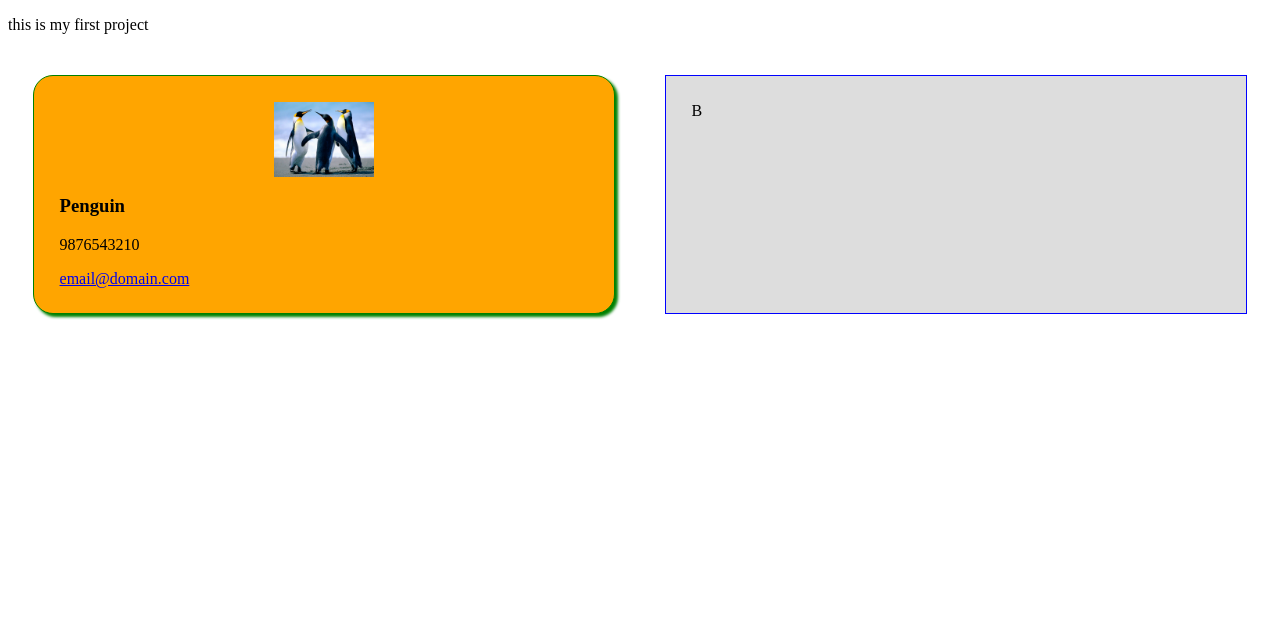
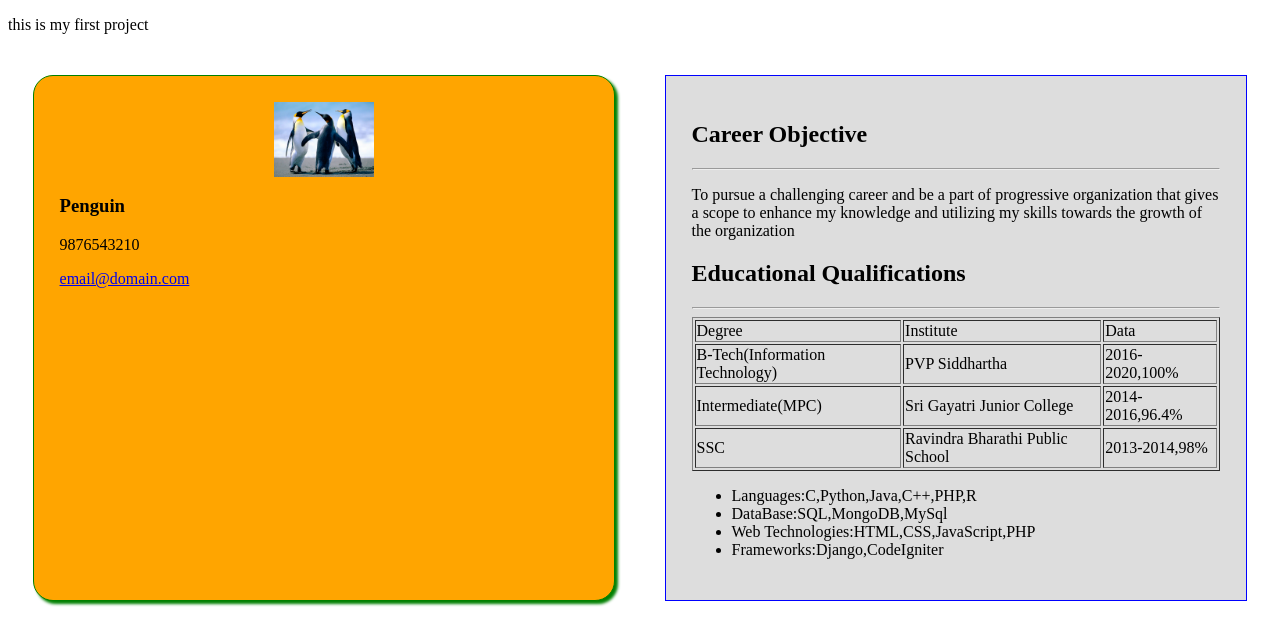
Before and after one commit to srija3010/Demo, a plain HTML site: page flexes.html in a window 1280 px wide. Drawn offline with Linux system fonts and the light colour scheme.

Commit message:
Added project

```diff
--- a/data.json
+++ b/data.json
@@ -3,5 +3,43 @@
     "name":"SRIJA",
     "label":"Student",
     "email":"padmanabhunisrija@gmail.com"
+  },
+  "career":{
+    "info":"To pursue a challenging career and be a part of progressive organization that gives a scope to enhance my knowledge and utilizing my skills towards the growth of the organization"
+  },
+  "education":[
+    {
+      "degree":"B-Tech(Information Technology)",
+    "institute":"PVP Siddhartha",
+    "data":["2016-2020","100%"]
+  },
+  {
+    "degree":"Intermediate(MPC)",
+  "institute":"Sri Gayatri Junior College",
+  "data":["2014-2016","96.4%"]
+},
+  {
+  "degree":"SSC",
+"institute":"Ravindra Bharathi Public School",
+"data":["2013-2014","98%"]
+}
+],
+"skills":[
+  {
+    "title":"Languages",
+    "content":["C","Python","Java","C++","PHP","R"]
+  },
+  {
+    "title":"DataBase",
+    "content":["SQL","MongoDB","MySql"]
+  },
+  {
+    "title":"Web Technologies",
+    "content":["HTML","CSS","JavaScript","PHP"]
+  },
+  {
+    "title":"Frameworks",
+    "content":["Django","CodeIgniter"]
   }
+  ]
 }
--- a/flexes.html
+++ b/flexes.html
@@ -16,7 +16,8 @@
     <p>9876543210</p>
     <a href="mailto:adfg@gmail.com">email@domain.com</a>
   </div>
-      <div class="childTwo">B</div>
+      <div class="childTwo">
+      </div>
     </div>
     <script type="text/javascript" src="main.js">
     </script>
--- a/main.js
+++ b/main.js
@@ -10,7 +10,51 @@ function  getfile(file,callback){
   xhr.send(null);
 }
 getfile("data.json",function(text){
-  let data = JSON.parse(text);
+  var data = JSON.parse(text);
   console.log(data);
+  career(data.career);
+  education(data.education);
+  skills(data.skills);
 }
 )
+var child2=document.querySelector(".childTwo");
+function career(careerInfo){
+  console.log(careerInfo);
+  var careerHeading=document.createElement("h2");
+  child2.appendChild(careerHeading);
+  careerHeading.textContent="Career Objective";
+  var careerHr=document.createElement("hr");
+  child2.appendChild(careerHr);
+  var ch=document.createElement("p");
+  ch.textContent=careerInfo.info;
+  child2.appendChild(ch);
+}
+function education(edu){
+ var eduHeading=document.createElement("h2");
+ eduHeading.textContent="Educational Qualifications";
+ child2.appendChild(eduHeading);
+ var careerHr=document.createElement("hr");
+ child2.appendChild(careerHr);
+ var eduTable=document.createElement("table");
+ eduTable.border="1";
+ var tr1="<tr><td>Degree</td><td>Institute</td><td>Data</td></tr>";
+ //eduTable.innerHTML=tr1;//we can also use textcontent but for identifying errors
+var tr2="";
+ for(var i=0; i<edu.length; i++){
+   tr2+="<tr><td>"+edu[i].degree+"</td><td>"+edu[i].institute+"</td><td>"+edu[i].data+"</td></tr>";
+eduTable.innerHTML=tr1+tr2;
+ }
+
+ child2.appendChild(eduTable);
+}
+function skills(skil){
+  var ul=document.createElement("ul");
+  child2.appendChild(ul);
+  for(var i=0;i<skil.length;i++){
+    var li=document.createElement("li");
+    li.textContent=skil[i].title+":"+skil[i].content;
+    ul.appendChild(li);
+  }
+
+
+}
```
